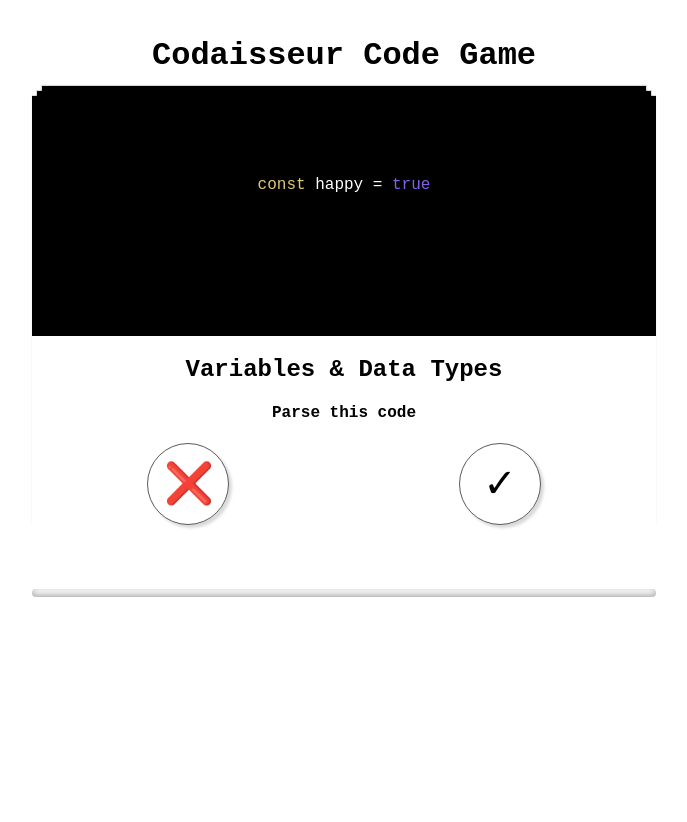
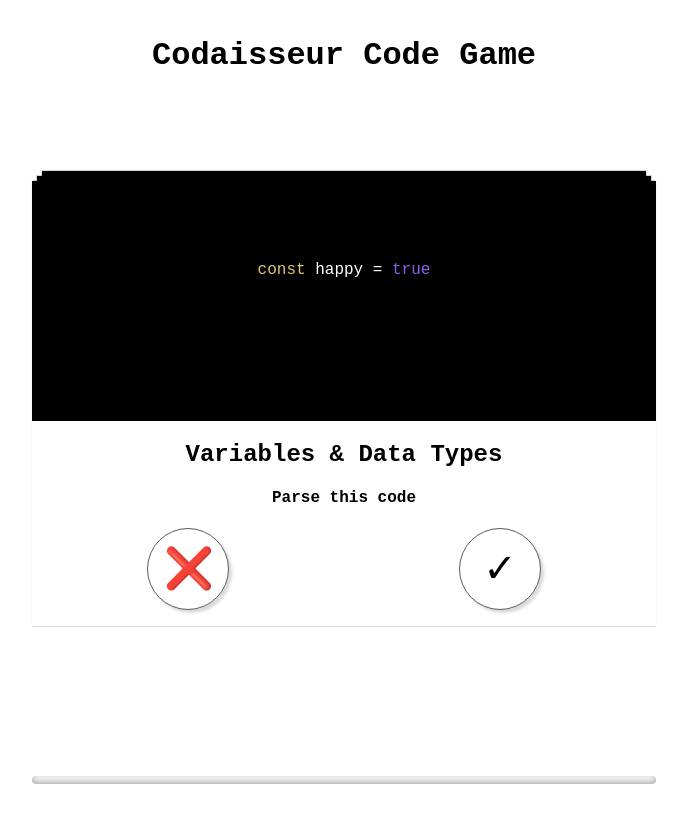
Before and after one commit to MimiMag/flash-card-app, a React (Create React App) app: page / in a window 1280 px wide. Shown: the top 822 px of the page, without its empty margins (296-983 px from the left). Before the commit the page ends 800 px from the top, so only its background shows below. Built offline with nearby package versions, Linux system fonts and the light colour scheme.

Commit message:
update styling

```diff
--- a/src/App.css
+++ b/src/App.css
@@ -2,6 +2,8 @@
   text-align: center;
   display: flex;
   flex-direction: column;
+  justify-content: space-between;
+  height: 100vh;
 }
 
 @media (min-width: 1500px) {
--- a/src/components/Card.css
+++ b/src/components/Card.css
@@ -13,7 +13,9 @@
     0 -20px 0 -10px black,
     /* The third layer shadow */
     0 -20px 1px -9px rgba(0,0,0,0.15);
+    border-bottom: 1px solid rgba(0,0,0,0.15);
   margin: auto;
+  padding-bottom: 1rem;
 }
 
 .buttons {
```
